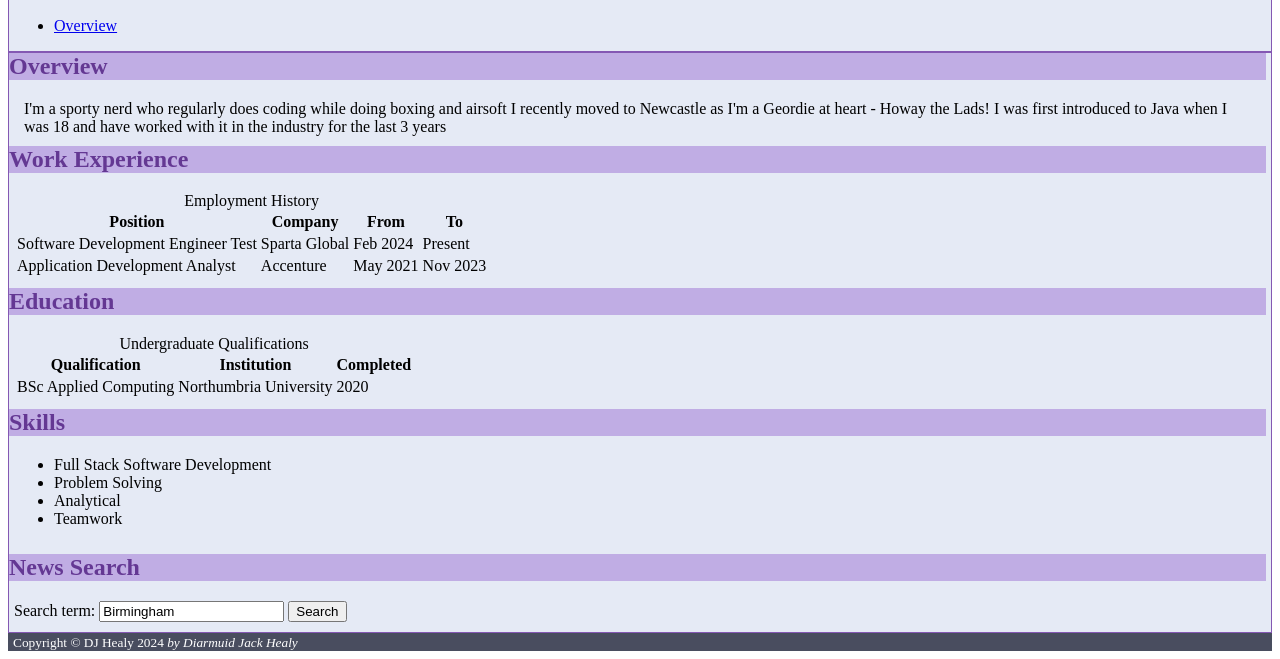
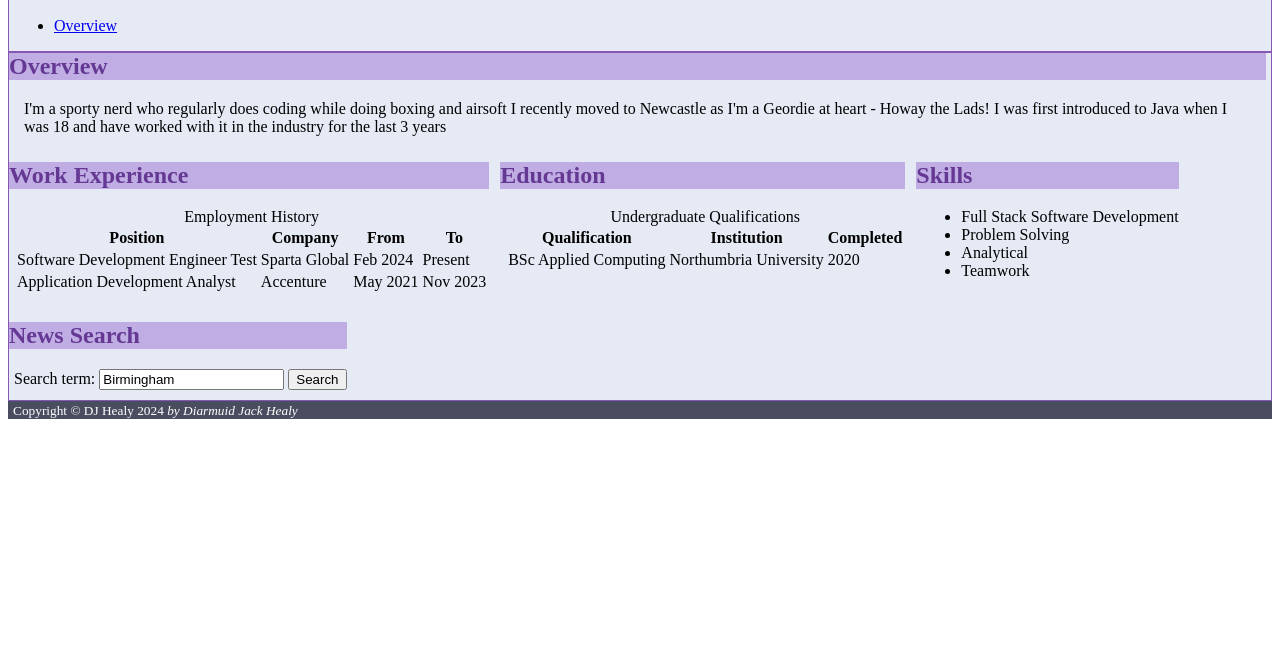
Before and after one commit to DiarmuidJackHealy/Week3, a plain HTML site: page index.html in a window 1280 px wide. Shown: the part 418-1077 px from the top of the page. After the commit the page ends 845 px from the top, so only its background shows below. Drawn offline with Linux system fonts and the light colour scheme.

Commit message:
Further edits made

```diff
--- a/index.html
+++ b/index.html
@@ -28,7 +28,7 @@
             </ul>
         </nav>
 
-        <main>
+        <main class="flex-container">
             <section>
                 <h2>Overview</h2>
                 <p>
```
